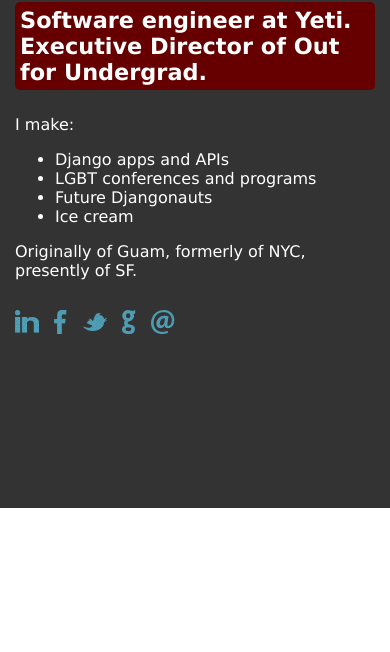
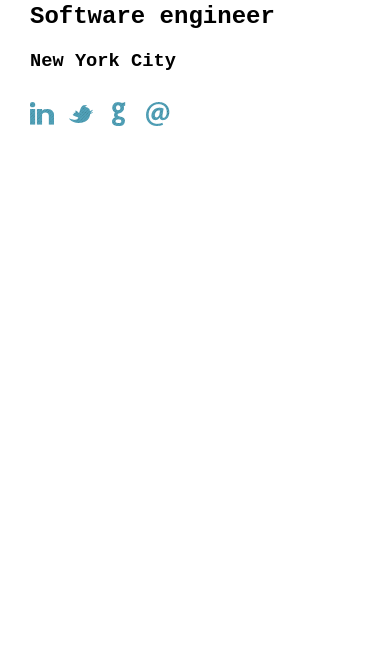
Before and after one commit to baylee/baylee.github.com, a plain HTML site: page index.html in a window 390 px wide. Shown: the part 192-844 px from the top of the page. Drawn offline with Linux system fonts and the light colour scheme.

Commit message:
Simplify

```diff
--- a/css/style.css
+++ b/css/style.css
@@ -1,58 +1,29 @@
 body {
     font-size: 16px;
-    font-family: "Lucida Grande", sans-serif;
+    font-family: "Courier New", sans-serif;
     background-color: #fff
 }
 
-.bg_photo {
-    color: #fff;
-    background: url(../images/baylee_bb.jpg) no-repeat center center fixed;
-    background-size: cover
-}
-
-#container {
+main {
     padding-top: 60px;
-    width: 450px;
-    overflow: hidden;
-    position: relative;
     margin-left: 15px
 }
 
-#container h1 {
-    font-family: "Courier New", sans-serif;
+main h1 {
     font-size: 80px;
     line-height: 80px;
     margin: 0;
 }
 
-#container h2 {
-    background: #660000;
-    padding: 5px;
-    font-size: 1.4em;
-    color: #fff;
-    border-radius: 5px;
-    margin-bottom: 25px
-}
-
-#container a {
-    color: #fff;
+main a {
     text-decoration: none;
 }
 
-#container a:hover, #container a:focus {
+main a:hover, main a:focus {
     color: #798485;
 }
 
-.transparency {
-    background: #000;
-    overflow: hidden;
-    opacity: 0.8;
-    position: absolute;
-    height: 100%;
-    width: 100%
-}
-
-.content {
+main {
     position: relative;
     padding: 15px
 }
@@ -106,32 +77,3 @@
 #social .email {
     background: url(../images/social-icons/email.png)
 }
-
-@media (max-width: 1200px) {
-  #container {
-    width: 400px;
-  }
-}
-
-@media (max-width: 991px) {
-  .bg_photo {
-    background: url(../images/baylee_bb.jpg) no-repeat 35% fixed;
-    }
-
-  #container {
-    width: 400px;
-  }
-}
-
-@media (max-width: 768px) {
-    .bg_photo {
-        background: #fff;
-    }
-
-    #container {
-        width: 100%;
-        height: 700px;
-        padding: 0;
-        margin: 0;
-    }
-}
--- a/index.html
+++ b/index.html
@@ -6,35 +6,21 @@
     <meta name="viewport" content="width=device-width" />
 	<link type="text/css" rel="stylesheet" href="css/normalize.css" />
 	<link type="text/css" rel="stylesheet" href="css/style.css" />
-	<link href='http://fonts.googleapis.com/css?family=Nunito:400,700' rel='stylesheet' type='text/css'>
 </head>
 
-<body class="bg_photo">
-	<div id="container">
-		<div class="transparency"></div>
-		<div class="content">
+<body>
+	<main>
 		<h1>Baylee Feore</h1>
-			<h2>Software engineer at <a href="http://www.yetihq.com/">Yeti</a>. Executive Director of <a href="http://outforundergrad.org/">Out for Undergrad</a>.</h2>
-
-			<p>I make:</p>
-            <ul>
-                <li>Django apps and APIs</li>
-                <li>LGBT conferences and programs</li>
-                <li><a href="http://rocket-space.com/rocketu/">Future Djangonauts</a></li>
-                <li>Ice cream</li>
-			</ul>
-
-			<p>Originally of Guam, formerly of NYC, presently of SF.</p>
+		<h2>Software engineer</h2>
+		<h3>New York City</h3>
 		<div id="social">
 			<div class="icons">
 				<a href="http://www.linkedin.com/in/bayleefeore" class="linkedin" target="_blank">LinkedIn</a>
-					<a href="https://www.facebook.com/baylee.feore" class="facebook" target="_blank">Facebook</a>
 				<a href="https://twitter.com/bayleefeore" class="twitter" target="_blank">Twitter</a>
 				<a href="https://github.com/baylee" class="github" target="_blank">Github</a>
 				<a href="mailto:baylee.feore@gmail.com" class="email">Email</a>
 			</div>
 		</div>
-		</div>
-	</div>
+	</main>
 </body>
 </html>
```
Also changed, not shown: 1 other file. Lines whose indentation alone changed are shown as unchanged.
